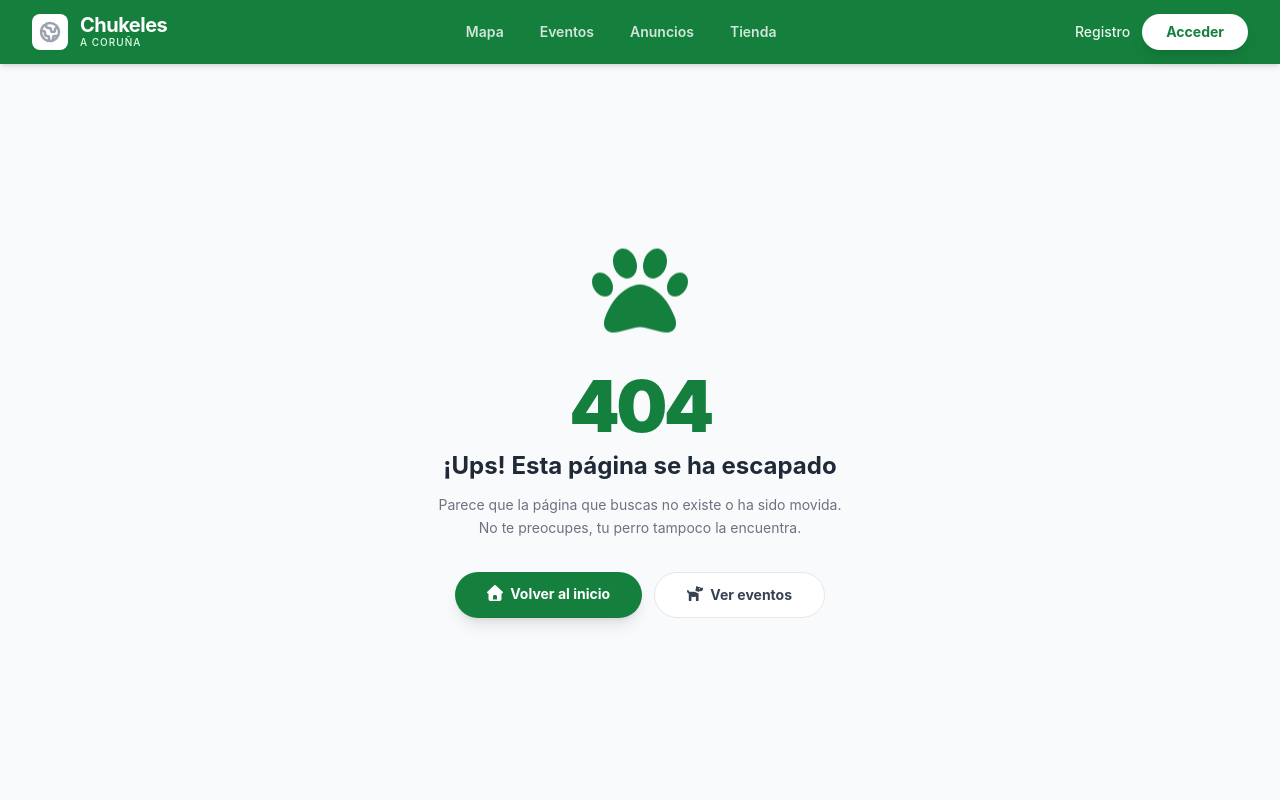
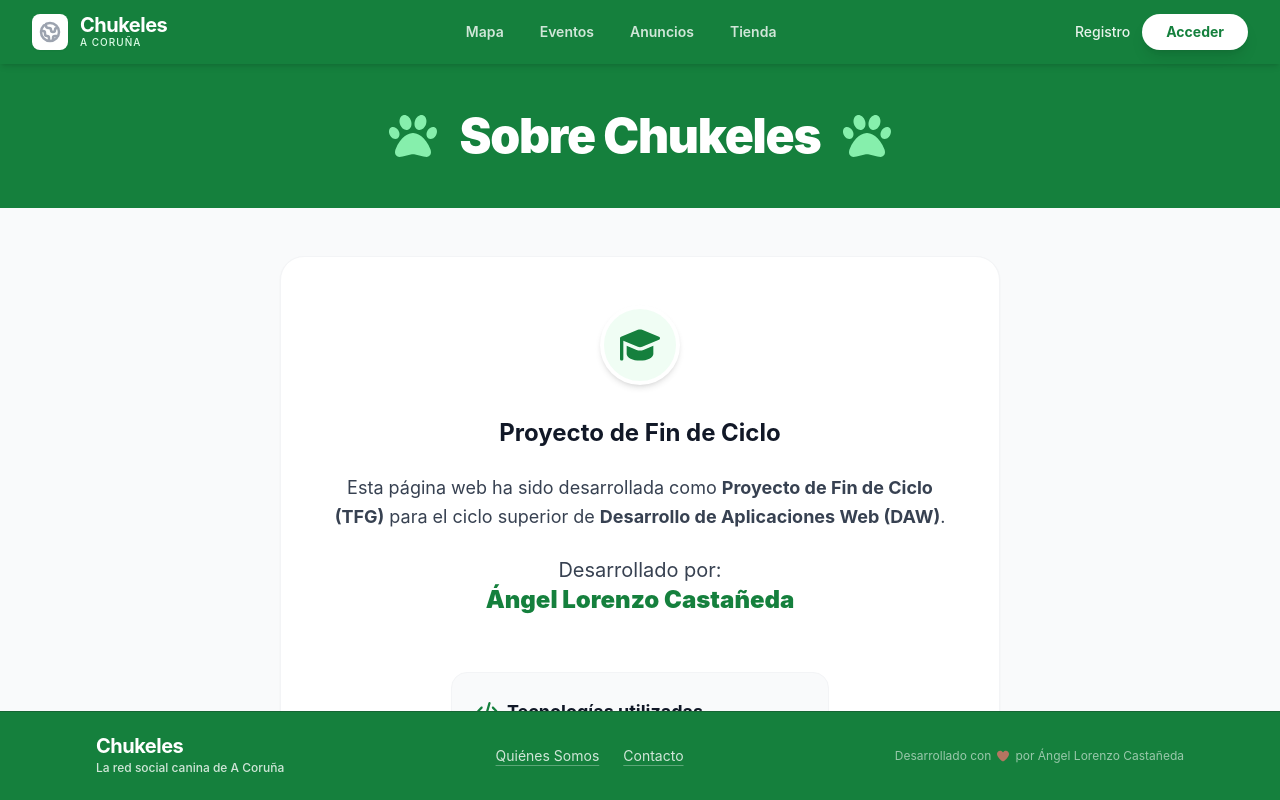
Before and after one commit to angeeeellc/chukeles, a React (Vite) app in the folder frontend/: page /quienes-somos in a window 1280 px wide. Built offline with nearby package versions, Linux system fonts and the light colour scheme.

Commit message:
feat: mejoras movil, footer y forzar-admin

```diff
--- a/frontend/src/App.tsx
+++ b/frontend/src/App.tsx
@@ -7,8 +7,10 @@ import Mercado from './paginas/Mercado'
 import IniciarSesion from './paginas/auth/IniciarSesion'
 import Registro from './paginas/auth/Registro'
 import PanelAdministrador from './paginas/admin/PanelAdministrador'
+import QuienesSomos from './paginas/QuienesSomos'
 import NoEncontrado from './paginas/NoEncontrado'
 import ContenedorNotificaciones from './componentes/Notificacion'
+import Footer from './componentes/Footer'
 import { useUserStore } from './estado/estadoUsuario'
 import { useUiStore } from './estado/estadoUi'
 import { FontAwesomeIcon } from '@fortawesome/react-fontawesome'
@@ -184,10 +186,13 @@ function App() {
             <Route path="/iniciar-sesion"     element={<IniciarSesion />} />
             <Route path="/registro"  element={<Registro />} />
             <Route path="/admin/*"   element={<PanelAdministrador />} />
+            <Route path="/quienes-somos" element={<QuienesSomos />} />
             {/* 404 */}
             <Route path="*"          element={<NoEncontrado />} />
           </Routes>
         </main>
+
+        <Footer />
 
         {/* Toast notifications — globales */}
         <ContenedorNotificaciones />
--- /dev/null
+++ b/frontend/src/componentes/Footer.tsx
@@ -0,0 +1,33 @@
+import { Link } from 'react-router-dom';
+import { FontAwesomeIcon } from '@fortawesome/react-fontawesome';
+import { faHeart } from '@fortawesome/free-solid-svg-icons';
+
+const Footer = () => {
+  return (
+    <footer className="bg-forest-green text-white/80 py-6 shrink-0 border-t border-green-800">
+      <div className="max-w-6xl mx-auto px-4 md:px-8 flex flex-col md:flex-row justify-between items-center gap-4">
+        <div className="flex flex-col items-center md:items-start">
+          <h2 className="text-xl font-bold text-white tracking-tight leading-none mb-1">Chukeles</h2>
+          <p className="text-xs font-medium">La red social canina de A Coruña</p>
+        </div>
+
+        <div className="flex items-center gap-6 text-sm">
+          <Link to="/quienes-somos" className="hover:text-white transition-colors underline decoration-white/30 underline-offset-4">
+            Quiénes Somos
+          </Link>
+          <a href="mailto:contacto@chukeles.es" className="hover:text-white transition-colors underline decoration-white/30 underline-offset-4">
+            Contacto
+          </a>
+        </div>
+
+        <div className="text-xs flex items-center gap-1.5 opacity-70">
+          <span>Desarrollado con</span>
+          <FontAwesomeIcon icon={faHeart} className="text-red-400 w-3 h-3" />
+          <span>por Ángel Lorenzo Castañeda</span>
+        </div>
+      </div>
+    </footer>
+  );
+};
+
+export default Footer;
--- a/frontend/src/paginas/Inicio.tsx
+++ b/frontend/src/paginas/Inicio.tsx
@@ -60,6 +60,9 @@ const Inicio = () => {
 
   // Categorías seleccionadas (multi-select)
   const [categoriasActivas, setCategoriasActivas] = useState<string[]>([])
+
+  // Menú móvil (lista vs mapa)
+  const [menuMovilAbierto, setMenuMovilAbierto] = useState(false)
 
 
   const listRef = useRef<HTMLDivElement>(null)
@@ -178,8 +181,11 @@ const Inicio = () => {
         {/* Sidebar izquierdo */}
         <div
           ref={listRef}
-          className="w-[380px] min-w-[300px] h-full overflow-y-auto overflow-x-hidden
-                     bg-gray-50 border-r border-gray-200 shrink-0 flex flex-col"
+          className={`
+            absolute md:relative z-30 bg-gray-50 border-r border-gray-200 shrink-0 flex flex-col transition-transform duration-300
+            w-full h-full md:w-[380px] md:min-w-[300px]
+            ${menuMovilAbierto ? 'translate-y-0' : 'translate-y-full md:translate-y-0'}
+          `}
         >
           {/* Contador + limpiar */}
           <div className="px-4 pt-3 pb-2 flex items-center justify-between shrink-0">
@@ -285,6 +291,15 @@ const Inicio = () => {
         {/* Mapa */}
         <div className="flex-1 h-full relative overflow-hidden bg-gray-100">
           <ComponenteMapa lugares={lugaresMostrar} />
+
+          {/* Botón flotante para móvil */}
+          <button
+            onClick={() => setMenuMovilAbierto(!menuMovilAbierto)}
+            className="md:hidden absolute bottom-6 left-1/2 -translate-x-1/2 z-40 bg-forest-green text-white px-6 py-3 rounded-full shadow-[0_4px_20px_rgba(0,0,0,0.2)] font-bold flex items-center gap-2 active:scale-95 transition-all border-2 border-white/20"
+          >
+            <FontAwesomeIcon icon={menuMovilAbierto ? faXmark : faLocationDot} />
+            {menuMovilAbierto ? 'Cerrar Lista' : 'Ver Lista de Lugares'}
+          </button>
         </div>
       </div>
     </div>
--- a/frontend/src/paginas/Mercado.tsx
+++ b/frontend/src/paginas/Mercado.tsx
@@ -535,7 +535,7 @@ const Mercado = () => {
 
       {/* Filtros */}
       <div className="sticky top-0 z-10 bg-white border-b border-gray-100 shadow-sm">
-        <div className="max-w-6xl mx-auto px-6 py-3 flex gap-2 overflow-x-auto pb-1 scrollbar-hide relative items-center justify-center">
+        <div className="max-w-6xl mx-auto px-6 py-3 flex gap-2 overflow-x-auto pb-1 scrollbar-hide relative items-center justify-start md:justify-center">
           {/* Filtros de categoría */}
           <button
             onClick={() => setFiltroCat(null)}
--- /dev/null
+++ b/frontend/src/paginas/QuienesSomos.tsx
@@ -0,0 +1,53 @@
+import { FontAwesomeIcon } from '@fortawesome/react-fontawesome';
+import { faGraduationCap, faCode, faPaw } from '@fortawesome/free-solid-svg-icons';
+
+const QuienesSomos = () => {
+  return (
+    <div className="flex-1 w-full overflow-y-auto bg-gray-50 flex flex-col">
+      <div className="bg-forest-green py-12 px-4 text-center shrink-0">
+        <h1 className="text-3xl md:text-5xl font-black text-white tracking-tight flex justify-center items-center gap-4">
+          <FontAwesomeIcon icon={faPaw} className="text-green-300" />
+          Sobre Chukeles
+          <FontAwesomeIcon icon={faPaw} className="text-green-300" />
+        </h1>
+      </div>
+
+      <div className="max-w-3xl mx-auto px-6 py-12 flex-1">
+        <div className="bg-white rounded-3xl shadow-sm border border-gray-100 p-8 md:p-12 text-gray-700 leading-relaxed text-lg text-center">
+
+          <div className="mb-8 flex justify-center">
+            <div className="w-20 h-20 bg-green-50 rounded-full flex items-center justify-center border-4 border-white shadow-md">
+              <FontAwesomeIcon icon={faGraduationCap} className="w-10 h-10 text-forest-green" />
+            </div>
+          </div>
+
+          <h2 className="text-2xl font-bold text-gray-900 mb-6">Proyecto de Fin de Ciclo</h2>
+
+          <p className="mb-6">
+            Esta página web ha sido desarrollada como <strong>Proyecto de Fin de Ciclo (TFG)</strong> para el ciclo superior de <strong>Desarrollo de Aplicaciones Web (DAW)</strong>.
+          </p>
+
+          <p className="mb-6 text-xl">
+            Desarrollado por: <br/>
+            <span className="font-black text-forest-green text-2xl">Ángel Lorenzo Castañeda</span>
+          </p>
+
+          <div className="bg-gray-50 rounded-2xl p-6 mt-8 border border-gray-100 inline-block text-left mx-auto">
+            <h3 className="font-bold text-gray-900 mb-3 flex items-center gap-2">
+              <FontAwesomeIcon icon={faCode} className="text-forest-green" />
+              Tecnologías utilizadas
+            </h3>
+            <ul className="text-sm space-y-2 text-gray-600">
+              <li>• <strong>Frontend:</strong> React, TypeScript, Tailwind CSS, Vite</li>
+              <li>• <strong>Backend:</strong> Java, Spring Boot, MySQL</li>
+              <li>• <strong>Despliegue:</strong> Docker, Sliplane</li>
+            </ul>
+          </div>
+
+        </div>
+      </div>
+    </div>
+  );
+};
+
+export default QuienesSomos;
```
Also changed, not shown: 1 other file (tests, documents, lock files or other folders).
